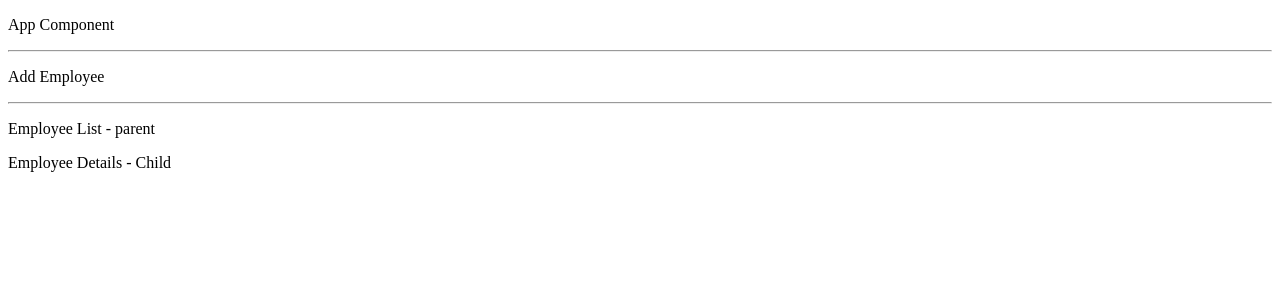
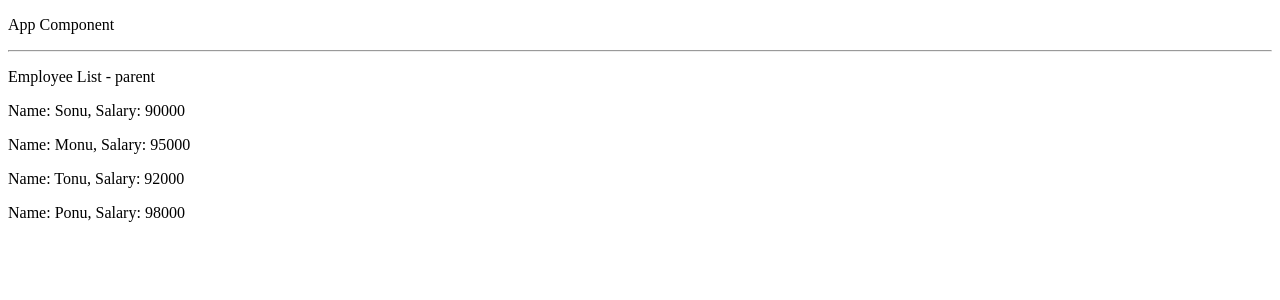
Before and after one commit to vamandeshmukh/deutsche-react-demo-august-2025, a React (Vite) app: page / in a window 1280 px wide. Shown: the top 300 px of the page. Built offline with nearby package versions, Linux system fonts and the light colour scheme.

Commit message:
react-demo

```diff
--- a/package.json
+++ b/package.json
@@ -22,6 +22,7 @@
     "eslint-plugin-react-hooks": "^5.2.0",
     "eslint-plugin-react-refresh": "^0.4.20",
     "globals": "^16.3.0",
-    "vite": "^7.0.4"
+    "vite": "^7.0.4",
+    "axios": "1.11.0"
   }
 }
--- a/src/App.jsx
+++ b/src/App.jsx
@@ -6,8 +6,6 @@ const App = () => {
   return (
     <>
     <p>App Component</p>
-    <hr />
-    <AddEmployee></AddEmployee>
     <hr />
     <EmployeeList></EmployeeList>
     </>
--- a/src/components/Employee/AddEmployee.jsx
+++ b/src/components/Employee/AddEmployee.jsx
@@ -1,7 +1,5 @@
 
 const AddEmployee = () => {
-
-
     return (
         <>
             <p>Add Employee</p>
--- a/src/components/Employee/EmployeeList.jsx
+++ b/src/components/Employee/EmployeeList.jsx
@@ -2,10 +2,20 @@ import EmployeeDetails from "../Employee/EmployeeDetails";
 
 const EmployeeList = () => {
 
-    return(
+    const empList = [
+        { name: "Sonu", salary: 90000 },
+        { name: "Monu", salary: 95000 },
+        { name: "Tonu", salary: 92000 },
+        { name: "Ponu", salary: 98000 }
+    ];
+
+    return (
         <>
-        <p>Employee List - parent</p>
-        <EmployeeDetails></EmployeeDetails>
+            <p>Employee List - parent</p>
+            {empList.map((emp, index) =>
+                <p key={index} >Name: {emp.name}, Salary: {emp.salary}  </p>
+            )}
+            {/* <EmployeeDetails></EmployeeDetails> */}
         </>
     );
 };
--- a/src/services/employeeService.js
+++ b/src/services/employeeService.js
@@ -0,0 +1,2 @@
+
+export  { getAllEmployees, getEmployeeById, addEmployee };
```
Also changed, not shown: 1 other file (tests, documents, lock files or other folders).
